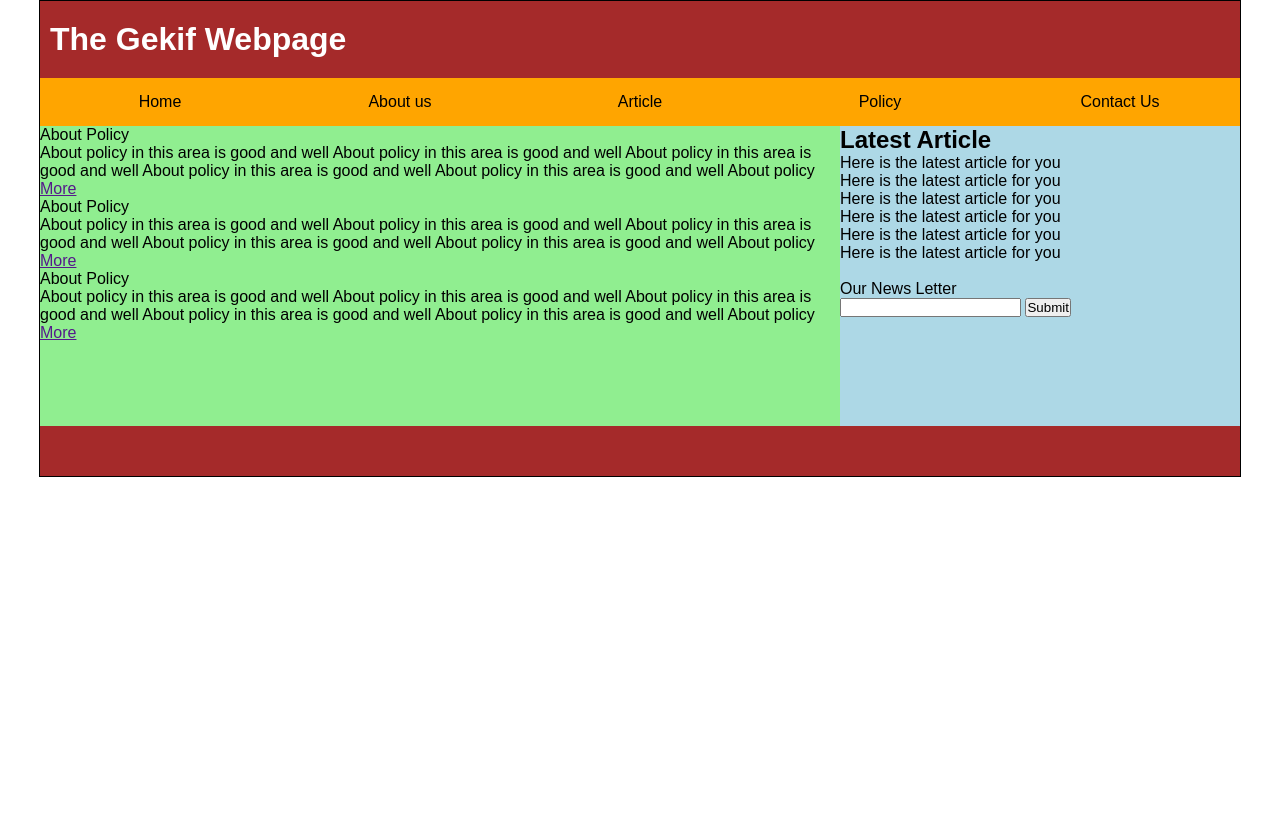
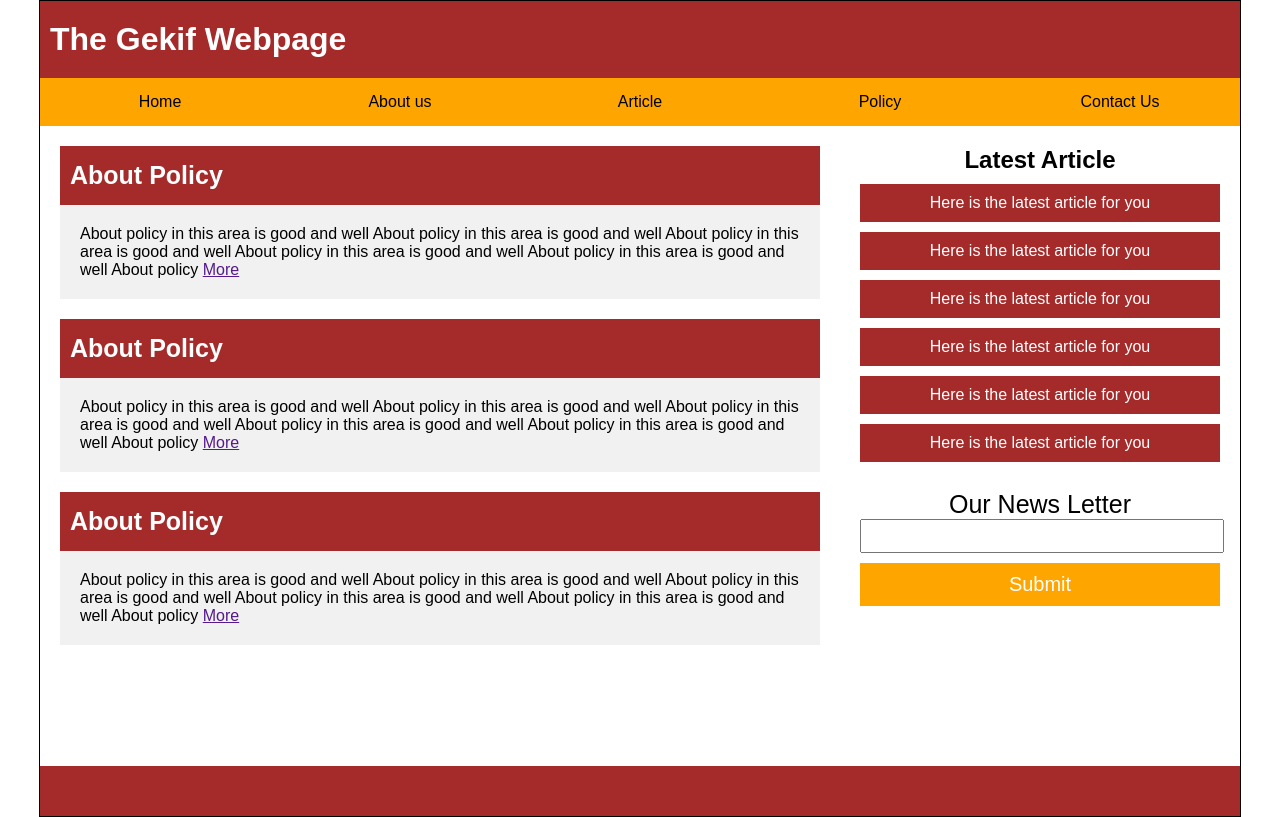
Before and after one commit to gekif/CompWebBegToAdvPks, a PHP site: the page made by 1-HTMLCSS/47-50 Final Project HTML/Final Project.html in a window 1280 px wide. Before the commit the page ends 477 px from the top, so only its background shows below. Run offline with PHP 8.4, Linux system fonts and the light colour scheme.

Commit message:
Final Project Complete Main CSS

```diff
--- a/1-HTMLCSS/47-50 Final Project HTML/style.css
+++ b/1-HTMLCSS/47-50 Final Project HTML/style.css
@@ -68,27 +68,101 @@
 
 
     #main-area {
-        background-color: gray;
-        width: 1200px;
+        /*background-color: gray;*/
+        /*width: 1200px;*/
         /*height: 400px;*/
         /*padding: 10px 0;*/
     }
 
 
         #left {
-            background-color: lightgreen;
+            /*background-color: lightgreen;*/
             width: 800px;
-            height: 300px;
+            height: 600px;
             float: left;
         }
 
 
+            .post {
+                /*background-color: silver;*/
+                margin: 20px;
+                /*height: 200px;*/
+            }
+
+
+                .title {
+                    background-color: brown;
+                    padding: 15px 10px;
+                    color: white;
+                    font-size: 25px;
+                    font-weight: bold;
+                }
+
+
+                .description {
+                    background-color: #f1f1f1;
+                    padding: 20px;
+
+                }
+
+
         #right {
-            background-color: lightblue;
-            width: 400px;
-            height: 300px;
+            /*background-color: lightblue;*/
+            width: 360px;
+            height: 600px;
             float: left;
+            padding: 20px;
         }
+
+
+            #right h2 {
+                text-align: center;
+            }
+
+
+            .latest-article-group {
+                margin: 10px 0;
+            }
+
+
+            .latest-article {
+                background-color: brown;
+                /*border: 2px solid black;*/
+                padding: 10px 0;
+                color: white;
+                text-align: center;
+                margin: 10px 0;
+            }
+
+
+            #news_letter {
+
+            }
+
+
+                .news_letter_head {
+                    text-align: center;
+                    font-size: 25px;
+                }
+
+
+                input[type='text'] {
+                    width: 360px;
+                    height: 30px;
+                }
+
+
+                input[type='submit'] {
+                    width: 360px;
+                    /*height: 30px;*/
+                    background-color: orange;
+                    color: white;
+                    padding: 10px 0;
+                    border: none;
+                    font-size: 20px;
+                    margin: 10px 0;
+                }
+
 
 
     #footer {
```
